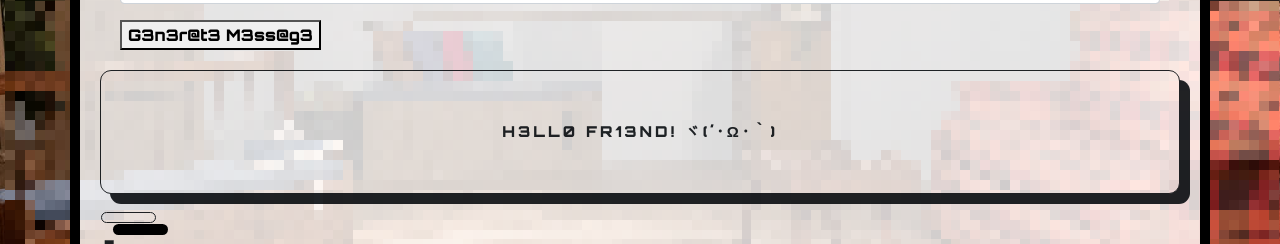
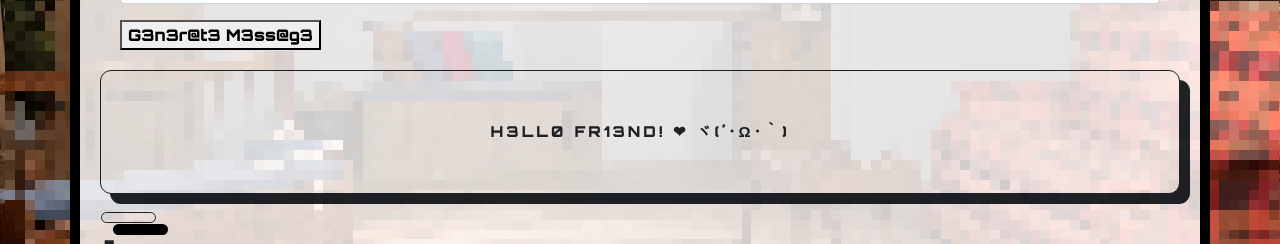
Before and after one commit to lavinbrenna/mister-roboger, a plain HTML site: page index.html in a window 1280 px wide. Shown: the part 311-555 px from the top of the page. Drawn offline with Linux system fonts and the light colour scheme.

Commit message:
update default message

```diff
--- a/index.html
+++ b/index.html
@@ -25,7 +25,7 @@
       <button type="submit">G3n3r@t3 M3ss@g3</button>
     </form>
     <div id="default">
-      <p>H3ll0 fr13nd! ヾ(´･ω･｀)</p>
+      <p>H3ll0 fr13nd! ❤ ヾ(´･ω･｀)</p>
     </div>
     <div id="response">
       <div id="error">
```
